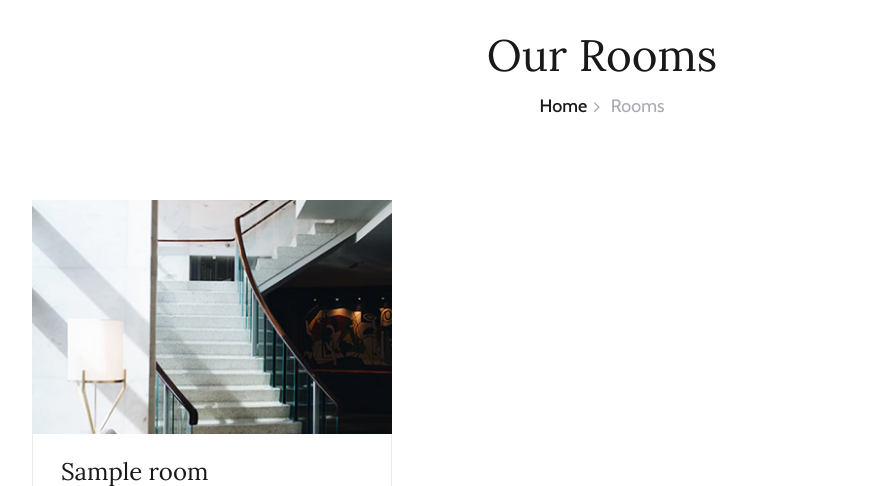
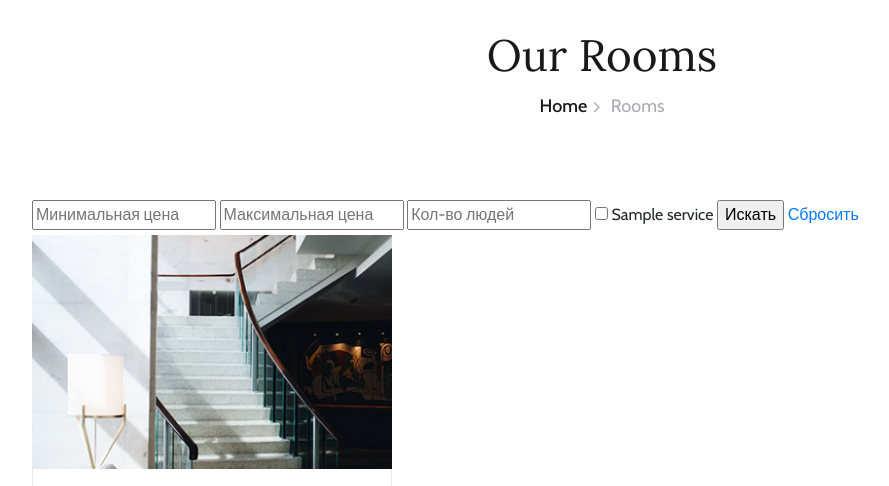
Before and after one commit to Pe4enka9/sona, a PHP site: page /rooms.php in a window 1280 px wide. Shown: the part 171-657 px from the top of the page, without its empty margins (38-927 px from the left). Run offline with PHP 8.4, Linux system fonts and the light colour scheme; tables that the repository leaves empty or names only in its code hold one stand-in row (values such as "Sample post").

Commit message:
Фильтры

```diff
--- a/rooms.php
+++ b/rooms.php
@@ -2,13 +2,43 @@
 /**@var PDO $pdo */
 $pdo = require $_SERVER['DOCUMENT_ROOT'] . '/db.php';
 
-$rooms = $pdo->query("SELECT
+$min_price = empty($_GET['min_price']) ? 'all' : $_GET['min_price'];
+$max_price = empty($_GET['max_price']) ? 'all' : $_GET['max_price'];
+$max_people = empty($_GET['max_people']) ? 'all' : $_GET['max_people'];
+$room_services = empty($_GET['services']) ? [] : $_GET['services'];
+
+$sql = "SELECT
 rooms.*,
 GROUP_CONCAT(services.name SEPARATOR ', ') AS services_name
 FROM room_service
 JOIN rooms ON room_service.room_id = rooms.id
-JOIN services ON room_service.service_id = services.id
-GROUP BY rooms.id")->fetchAll(PDO::FETCH_ASSOC);
+JOIN services ON room_service.service_id = services.id";
+
+$where = [];
+
+if ($min_price != 'all') {
+    $where[] = "rooms.price >= $min_price";
+}
+if ($max_price != 'all') {
+    $where[] = "rooms.price <= $max_price";
+}
+if ($max_people != 'all') {
+    $where[] = "rooms.max_people >= $max_people";
+}
+if ($room_services) {
+    $room_services_implode = implode(',', $room_services);
+    $where[] = "room_service.service_id IN ($room_services_implode)";
+}
+
+if ($where) {
+    $sql .= " WHERE " . implode(" AND ", $where);
+}
+
+$sql .= " GROUP BY rooms.id";
+
+$rooms = $pdo->query($sql)->fetchAll(PDO::FETCH_ASSOC);
+
+$services = $pdo->query("SELECT * FROM services")->fetchAll(PDO::FETCH_ASSOC);
 ?>
 
 <!DOCTYPE html>
@@ -197,6 +227,20 @@ GROUP BY rooms.id")->fetchAll(PDO::FETCH_ASSOC);
 <!-- Rooms Section Begin -->
 <section class="rooms-section spad">
     <div class="container">
+        <form>
+            <input type="number" name="min_price" placeholder="Минимальная цена" value="<?= $min_price ?>">
+            <input type="number" name="max_price" placeholder="Максимальная цена" value="<?= $max_price ?>">
+            <input type="number" name="max_people" placeholder="Кол-во людей" value="<?= $max_people ?>">
+
+            <?php foreach ($services as $service): ?>
+                <input type="checkbox" name="services[]" id="<?= $service['id'] ?>"
+                       value="<?= $service['id'] ?>" <?= in_array($service['id'], $room_services) ? 'checked' : '' ?>>
+                <label for="<?= $service['id'] ?>"><?= $service['name'] ?></label>
+            <?php endforeach; ?>
+
+            <input type="submit" value="Искать">
+            <a href="/rooms.php">Сбросить</a>
+        </form>
         <div class="row">
             <?php foreach ($rooms as $room): ?>
                 <div class="col-lg-4 col-md-6">
```
Lines whose indentation alone changed are shown as unchanged.
